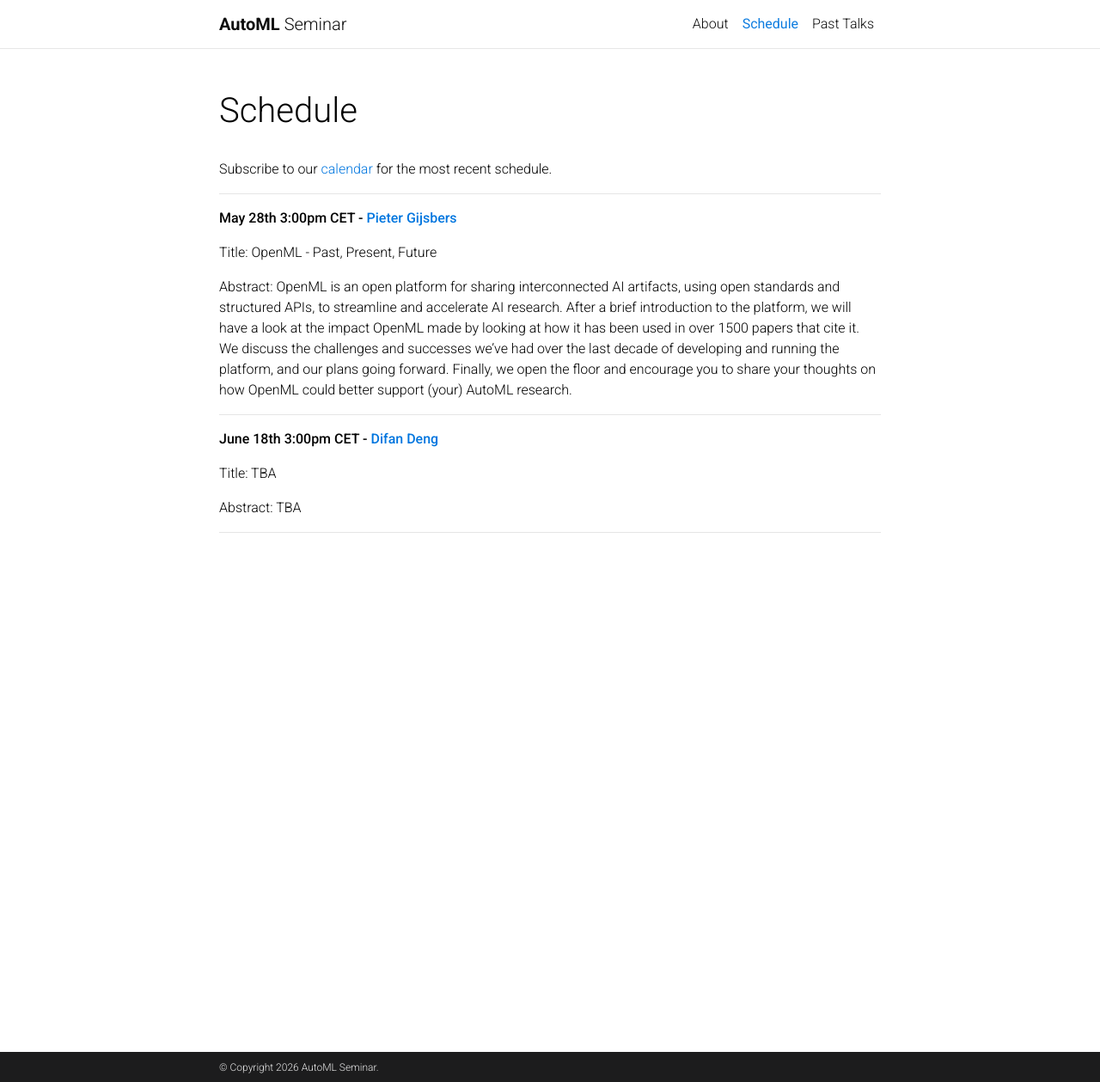
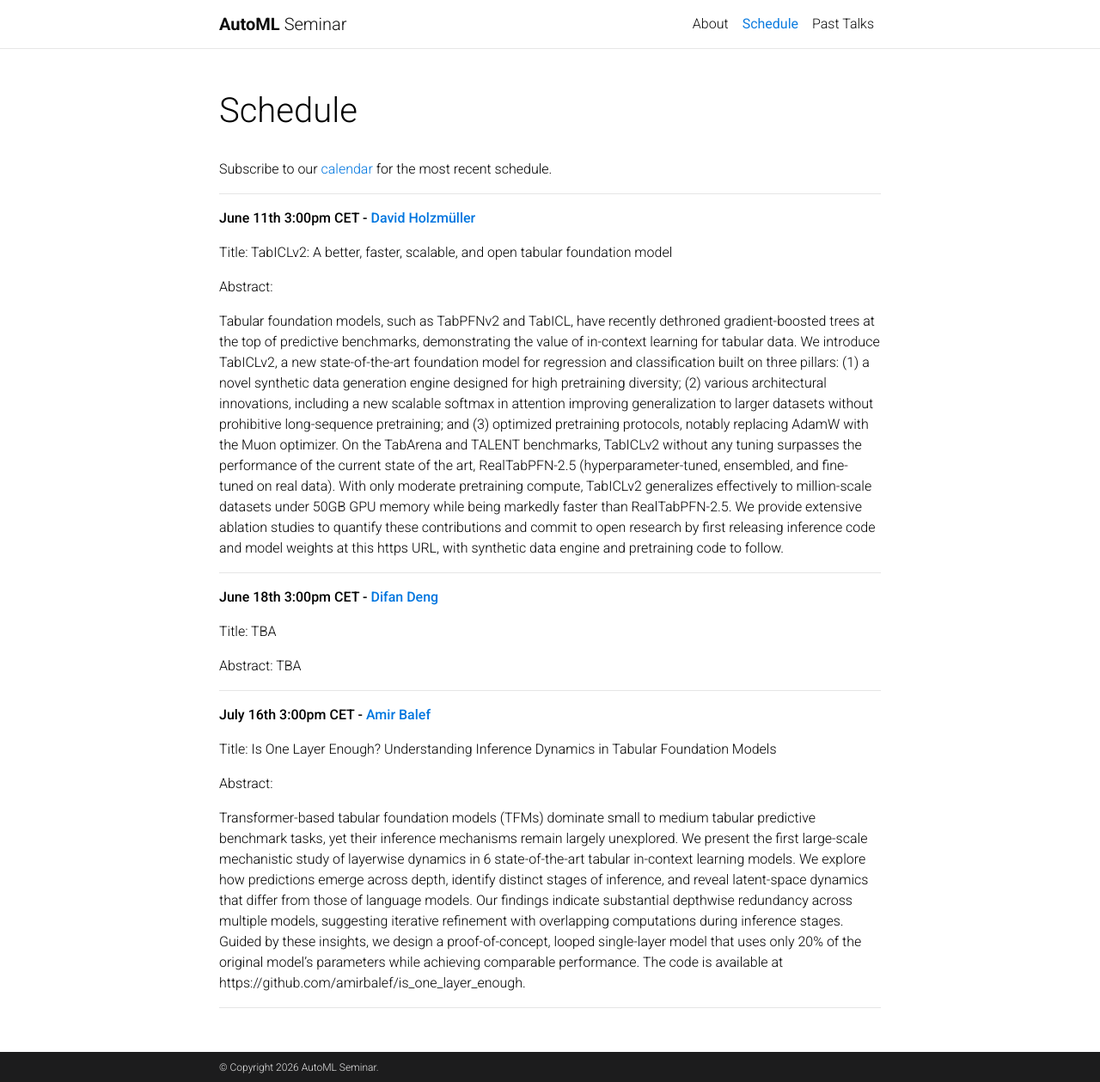
Before and after one commit to AutoML-Seminars/AutoML-Seminars.github.io, a Jekyll site: the page built from _pages/schedule.md, in a window 1280 px wide and 1259 px high. Shown: the whole window at 86% size. Built offline with Jekyll 4.4.1, drawn with Linux system fonts in a browser that asks for light colours; comment, search, counter and statistics services are not loaded; a style sheet for code colours, icons or effects is not loaded.

Commit message:
update schedule

```diff
--- a/_pages/schedule.md
+++ b/_pages/schedule.md
@@ -12,14 +12,14 @@ Subscribe to our [calendar](https://calendar.google.com/calendar/u/2?cid=YXV0b21
 
 ---------
 
-**May 28th 3:00pm CET - [Pieter Gijsbers](https://pgijsbers.github.io/)**
+**June 11th 3:00pm CET - [David Holzmüller](https://dholzmueller.github.io/)**
 
-Title: OpenML - Past, Present, Future
+Title: TabICLv2: A better, faster, scalable, and open tabular foundation model
 
-Abstract: OpenML is an open platform for sharing interconnected AI artifacts, using open standards and structured APIs, to streamline and accelerate AI research.
-After a brief introduction to the platform, we will have a look at the impact OpenML made by looking at how it has been used in over 1500 papers that cite it.
-We discuss the challenges and successes we've had over the last decade of developing and running the platform, and our plans going forward.
-Finally, we open the floor and encourage you to share your thoughts on how OpenML could better support (your) AutoML research.
+Abstract:
+
+Tabular foundation models, such as TabPFNv2 and TabICL, have recently dethroned gradient-boosted trees at the top of predictive benchmarks, demonstrating the value of in-context learning for tabular data. We introduce TabICLv2, a new state-of-the-art foundation model for regression and classification built on three pillars: (1) a novel synthetic data generation engine designed for high pretraining diversity; (2) various architectural innovations, including a new scalable softmax in attention improving generalization to larger datasets without prohibitive long-sequence pretraining; and (3) optimized pretraining protocols, notably replacing AdamW with the Muon optimizer. On the TabArena and TALENT benchmarks, TabICLv2 without any tuning surpasses the performance of the current state of the art, RealTabPFN-2.5 (hyperparameter-tuned, ensembled, and fine-tuned on real data). With only moderate pretraining compute, TabICLv2 generalizes effectively to million-scale datasets under 50GB GPU memory while being markedly faster than RealTabPFN-2.5. We provide extensive ablation studies to quantify these contributions and commit to open research by first releasing inference code and model weights at this https URL, with synthetic data engine and pretraining code to follow.
+
 
 ---------
 
@@ -30,3 +30,14 @@ Title: TBA
 Abstract: TBA
 
 ---------
+
+
+**July 16th 3:00pm CET - [Amir Balef](https://www.balef.me/)**
+
+Title: Is One Layer Enough? Understanding Inference Dynamics in Tabular Foundation Models
+
+Abstract:
+
+Transformer-based tabular foundation models (TFMs) dominate small to medium tabular predictive benchmark tasks, yet their inference mechanisms remain largely unexplored. We present the first large-scale mechanistic study of layerwise dynamics in 6 state-of-the-art tabular in-context learning models. We explore how predictions emerge across depth, identify distinct stages of inference, and reveal latent-space dynamics that differ from those of language models. Our findings indicate substantial depthwise redundancy across multiple models, suggesting iterative refinement with overlapping computations during inference stages. Guided by these insights, we design a proof-of-concept, looped single-layer model that uses only 20% of the original model’s parameters while achieving comparable performance. The code is available at https://github.com/amirbalef/is_one_layer_enough.
+
+---------
```
Also changed, not shown: _pages/about.md (+2 -1 lines), _pages/past_talks.md (+3 -1 lines).
